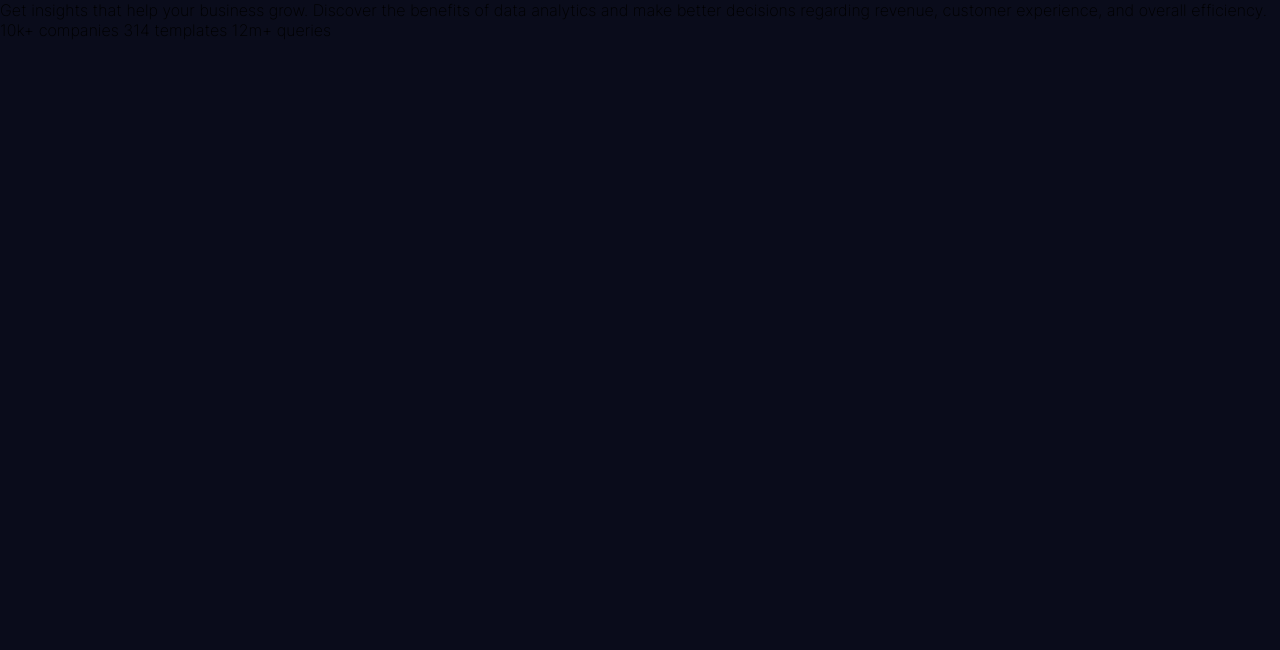
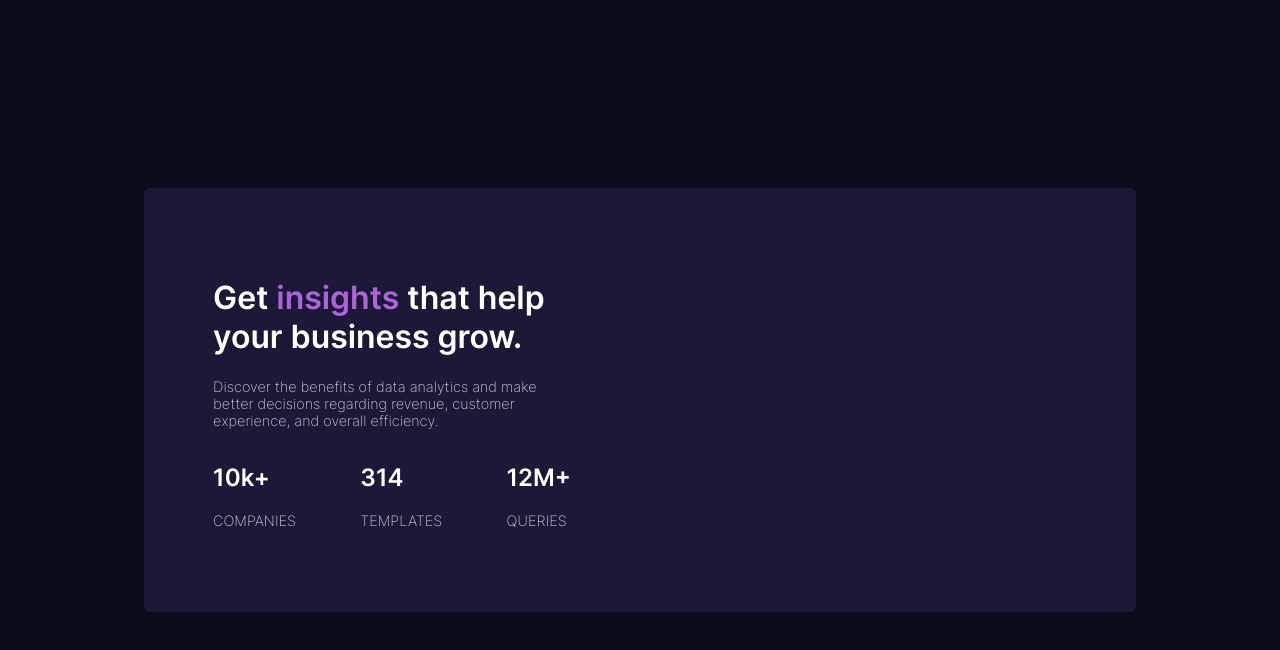
Before and after one commit to MiguelPositive/stats-preview-card-component-main, a plain HTML site: page index.html in a window 1280 px wide. Drawn offline with Linux system fonts and the light colour scheme.

Commit message:
termine la parte izquierda

```diff
--- a/index.css
+++ b/index.css
@@ -21,4 +21,54 @@ body {
   min-height: 100vh;
 
   background-color: #0a0c1b;
+
+  display: flex;
+  justify-content: center;
+  align-items: center;
 }
+
+main {
+  overflow: hidden;
+  color: white;
+
+  display: grid;
+  grid-template-columns: repeat(2, 1fr);
+  grid-template-rows: 1fr;
+
+  background-color: #1c1938;
+
+  margin-left: calc(5em + 5vw);
+  margin-right: calc(5em + 5vw);
+  border-radius: calc(0.2em + 0.2vw);
+}
+
+span {
+  color: #ad63da;
+  font-family: "InterBold";
+}
+p {
+  font-size: calc(0.5em + 0.5vw);
+}
+
+h1,
+h2 {
+  font-family: "InterBold";
+}
+.text-container {
+  padding: calc(2.4em + 2.4vw);
+}
+
+.figures {
+  display: flex;
+  justify-content: space-between;
+  align-items: center;
+}
+
+.info p {
+  opacity: 0.8;
+}
+
+.figures p {
+  opacity: 0.8;
+  text-transform: uppercase;
+}
--- a/index.html
+++ b/index.html
@@ -26,8 +26,32 @@
     </style>
   </head>
   <body>
-    Get insights that help your business grow. Discover the benefits of data
-    analytics and make better decisions regarding revenue, customer experience,
-    and overall efficiency. 10k+ companies 314 templates 12m+ queries
+    <main>
+      <div class="text-container">
+        <div class="info">
+          <h1>Get <span>insights</span> that help your business grow.</h1>
+          <p>
+            Discover the benefits of data analytics and make better decisions
+            regarding revenue, customer experience, and overall efficiency.
+          </p>
+        </div>
+        <div class="figures">
+          <div>
+            <h2>10k+</h2>
+            <p>companies</p>
+          </div>
+          <div>
+            <h2>314</h2>
+            <p>templates</p>
+          </div>
+          <div>
+            <h2>12M+</h2>
+            <p>queries</p>
+          </div>
+        </div>
+      </div>
+
+      <div class="image-container"></div>
+    </main>
   </body>
 </html>
```
